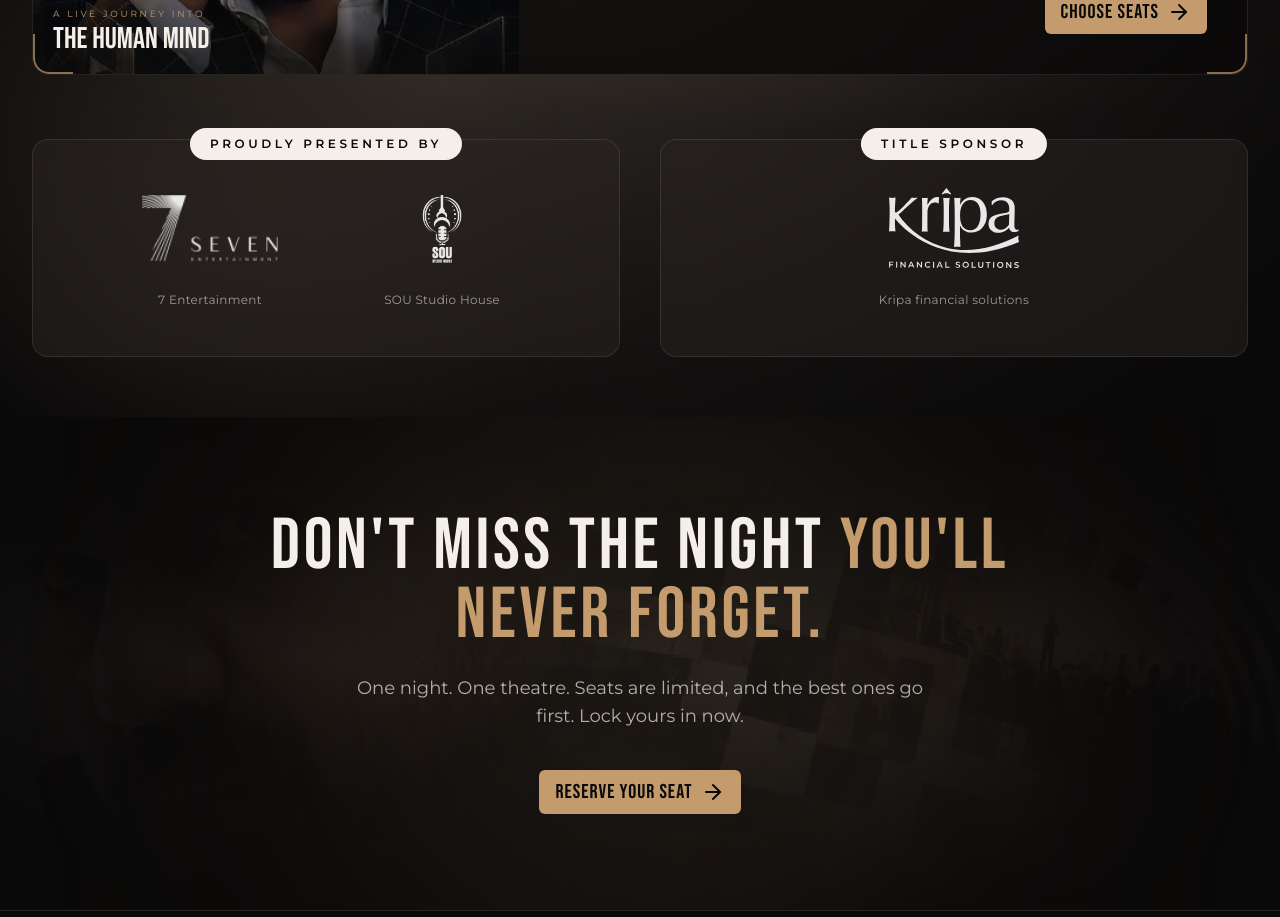
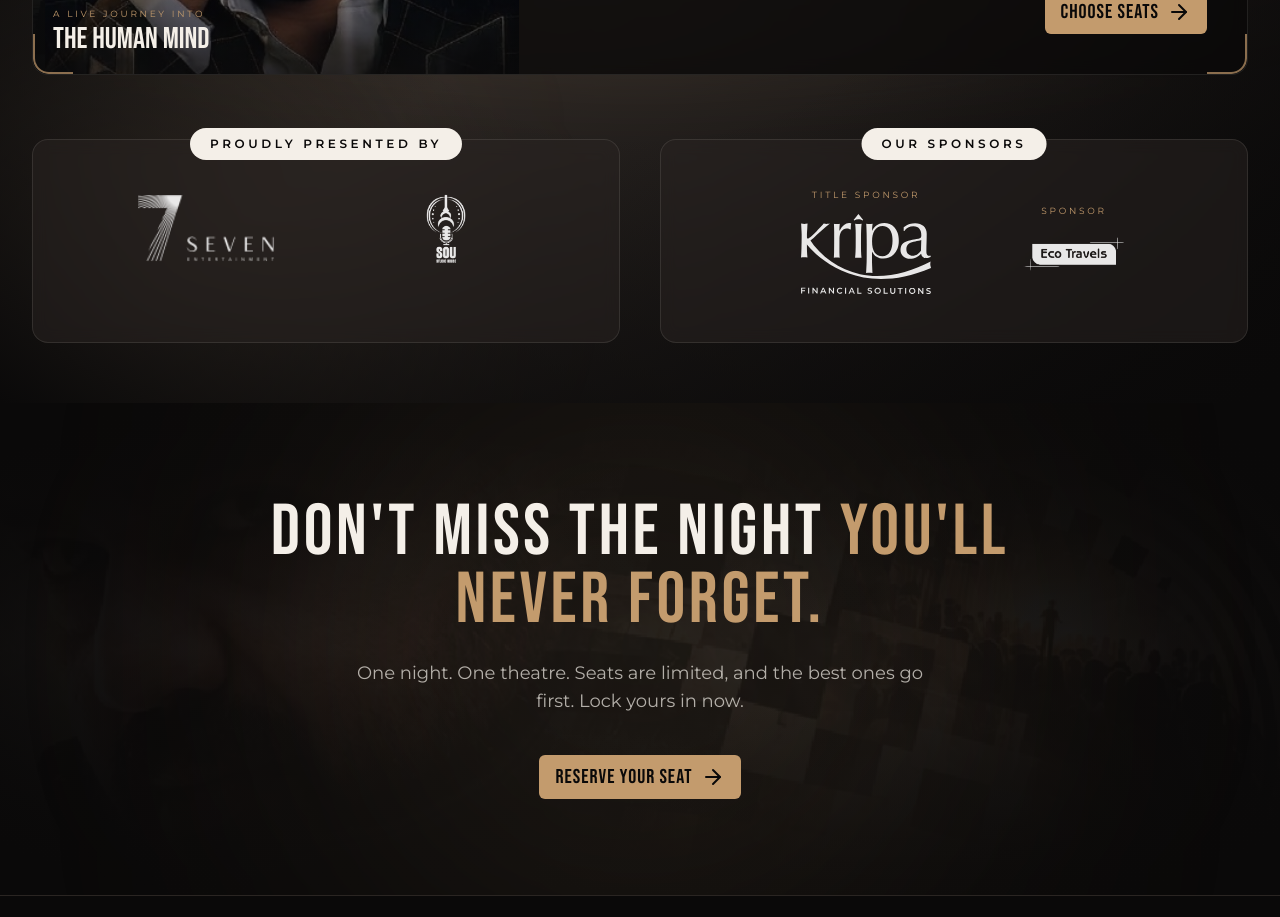
Before and after one commit to Magmaxlive/Insomnia-NZ, a Next.js app: page / in a window 1280 px wide. Shown: the part 2200-3117 px from the top of the page. Built offline with nearby package versions, Linux system fonts and the light colour scheme.

Commit message:
added eco travels

```diff
--- a/src/components/EventSection.js
+++ b/src/components/EventSection.js
@@ -3,7 +3,7 @@ import Image from 'next/image'
 import SectionHeading from './SectionHeading'
 import { ArrowRight } from 'lucide-react'
 import BookingButton from './BookingButton'
-import { SponsorsCard, presentedBy, supportedBy } from './SponsorsSection'
+import { SponsorsCard, presentedBy, sponsors } from './SponsorsSection'
 import EventCard from './EventCard'
 
 function InfoCell({ label, value, className = '' }) {
@@ -69,8 +69,8 @@ function EventSection() {
                     items={presentedBy}
                 />
                 <SponsorsCard
-                    label='Title Sponsor'
-                    items={supportedBy}
+                    label='Our Sponsors'
+                    items={sponsors}
                 />
             </div>
 
--- a/src/components/Navbar.js
+++ b/src/components/Navbar.js
@@ -37,7 +37,7 @@ function Navbar() {
             <Image alt='insomnia logo' width={60} height={60} loading='eager' src='/images/logo.png'/>
             <div className="flex gap-6 hidden lg:flex">
               {links.map((i,index)=>(
-                <Link to={i.link} smooth={true} offset={-100} className='cursor-pointer uppercase font-medium font-highlight  tracking-widest text-base text-light'> {i.label}</Link>
+                <Link key={index} to={i.link} smooth={true} offset={-100} className='cursor-pointer uppercase font-medium font-highlight  tracking-widest text-base text-light'> {i.label}</Link>
               ))}
             </div>
             <div className="hidden lg:flex">
--- a/src/components/SponsorsSection.js
+++ b/src/components/SponsorsSection.js
@@ -7,17 +7,25 @@ export const presentedBy = [
   { name: 'SOU Studio House', src: '/images/sou.png' },
 ]
 
-export const supportedBy = [
-  { name: 'Kripa financial solutions', src: '/images/kripalogo.svg' },
-
+export const sponsors = [
+  { name: 'Kripa Financial Solutions', src: '/images/kripalogo.svg', tier: 'Title Sponsor' },
+  { name: 'Eco Travels', src: '/images/eco.png', size: 'sm', tier: 'Sponsor' },
 ]
 
-function LogoRow({ items }) {
+const sizes = {
+  default: 'h-16 w-36 lg:h-20 lg:w-44',
+  sm: 'h-10 w-24 lg:h-12 lg:w-28',
+}
+
+function LogoRow({ items, stack = false }) {
   return (
-    <div className='flex flex-wrap justify-center items-center gap-10 md:gap-14'>
+    <div className={`flex flex-wrap justify-center items-center gap-10 md:gap-16 ${stack ? 'flex-col' : ''}`}>
       {items.map((s) => (
-        <div key={s.name} className='flex flex-col items-center gap-6'>
-          <div className='relative h-16 w-36 lg:h-20 lg:w-44'>
+        <div key={s.name} className='flex flex-col items-center gap-3'>
+          {s.tier && (
+            <span className='uppercase text-[9px] tracking-[0.3em] text-cream'>{s.tier}</span>
+          )}
+          <div className={`relative ${sizes[s.size] || sizes.default}`}>
             <Image
               src={s.src}
               alt={s.name}
@@ -25,14 +33,14 @@ function LogoRow({ items }) {
               className='object-contain brightness-0 invert opacity-90 hover:opacity-100 transition-opacity'
             />
           </div>
-          <p className='text-light/60 text-xs tracking-wide'>{s.name}</p>
+          {/* <p className='text-light/60 text-xs tracking-wide'>{s.name}</p> */}
         </div>
       ))}
     </div>
   )
 }
 
-export function SponsorsCard({ label, items=[], tagline }) {
+export function SponsorsCard({ label, items=[], tagline, stack=false }) {
   return (
     <div className='relative bg-night/50 border border-light/10 rounded-2xl px-6 pt-10 pb-10 md:px-10 md:pt-12 md:pb-12 backdrop-blur-sm'>
       {/* pill label */}
@@ -41,7 +49,7 @@ export function SponsorsCard({ label, items=[], tagline }) {
       </span>
 
       <div className='flex flex-col gap-6 items-center'>
-        <LogoRow items={items} />
+        <LogoRow items={items} stack={stack} />
         {tagline && (
           <p className='text-light/60 text-sm md:text-base text-center max-w-xl'>{tagline}</p>
         )}
```
Also changed, not shown: public/images/Eco Travels.jpg (added), public/images/eco.png (added).
